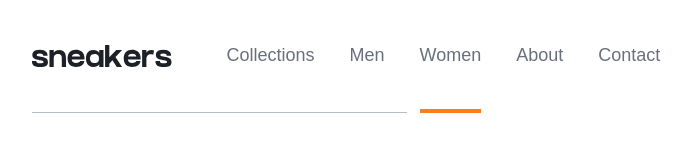
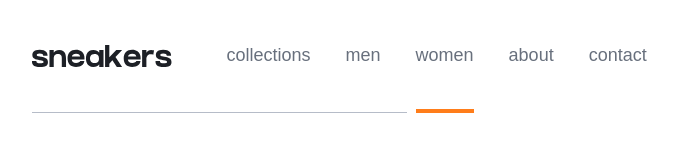
Before and after one commit to VitaliySaburdo/ecommerce-product-page, a React (Vite) app: page / in a window 1280 px wide. Shown: the top 162 px of the page, without its empty margins (421-1113 px from the left). Built offline with nearby package versions, Linux system fonts and the light colour scheme.

Commit message:
finish navBar

```diff
--- a/src/components/Header/Header.tsx
+++ b/src/components/Header/Header.tsx
@@ -7,6 +7,8 @@ import style from './Header.module.scss';
 
 export const Header = () => {
   const [activeLink, setActiveLink] = useState<string>('women');
+
+  const linkArr = ['collections', 'men', 'women', 'about', 'contact'];
 
   const handleOnActiveLink = (nameLink: string) => {
     setActiveLink(nameLink);
@@ -25,71 +27,23 @@ export const Header = () => {
           />
           <nav>
             <ul className={style.list}>
-              <li>
+              {linkArr.map((item, idx) => {
+                return (
+                  <li key={idx}>
                     <a
                       href="#"
-                  onClick={() => handleOnActiveLink('collections')}
+                      onClick={() => handleOnActiveLink(item)}
                       className={
-                    activeLink === 'collections'
+                        activeLink === item
                           ? `${style.link} ${style.active}`
                           : `${style.link}`
                       }
                     >
-                  Collections
+                      {item}
                     </a>
                   </li>
-              <li>
-                <a
-                  onClick={() => handleOnActiveLink('men')}
-                  href="#"
-                  className={
-                    activeLink === 'men'
-                      ? `${style.link} ${style.active}`
-                      : `${style.link}`
-                  }
-                >
-                  Men
-                </a>
-              </li>
-              <li>
-                <a
-                  onClick={() => handleOnActiveLink('women')}
-                  href="#"
-                  className={
-                    activeLink === 'women'
-                      ? `${style.link} ${style.active}`
-                      : `${style.link}`
-                  }
-                >
-                  Women
-                </a>
-              </li>
-              <li>
-                <a
-                  onClick={() => handleOnActiveLink('about')}
-                  href="#"
-                  className={
-                    activeLink === 'about'
-                      ? `${style.link} ${style.active}`
-                      : `${style.link}`
-                  }
-                >
-                  About
-                </a>
-              </li>
-              <li>
-                <a
-                  onClick={() => handleOnActiveLink('contact')}
-                  href="#"
-                  className={
-                    activeLink === 'contact'
-                      ? `${style.link} ${style.active}`
-                      : `${style.link}`
-                  }
-                >
-                  Contact
-                </a>
-              </li>
+                );
+              })}
             </ul>
           </nav>
           <ul className={style.user__menu}>
```
Lines whose indentation alone changed are shown as unchanged.
